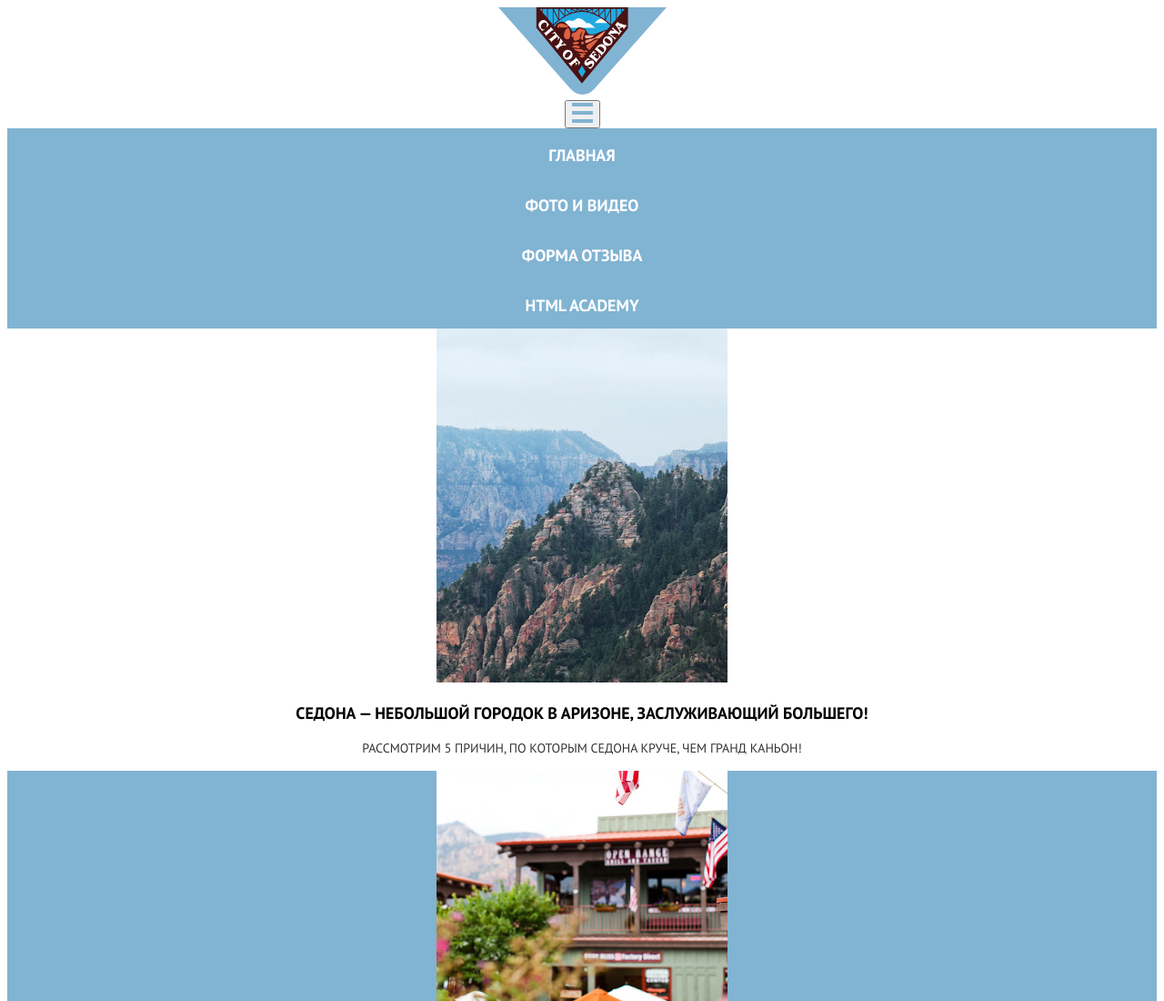
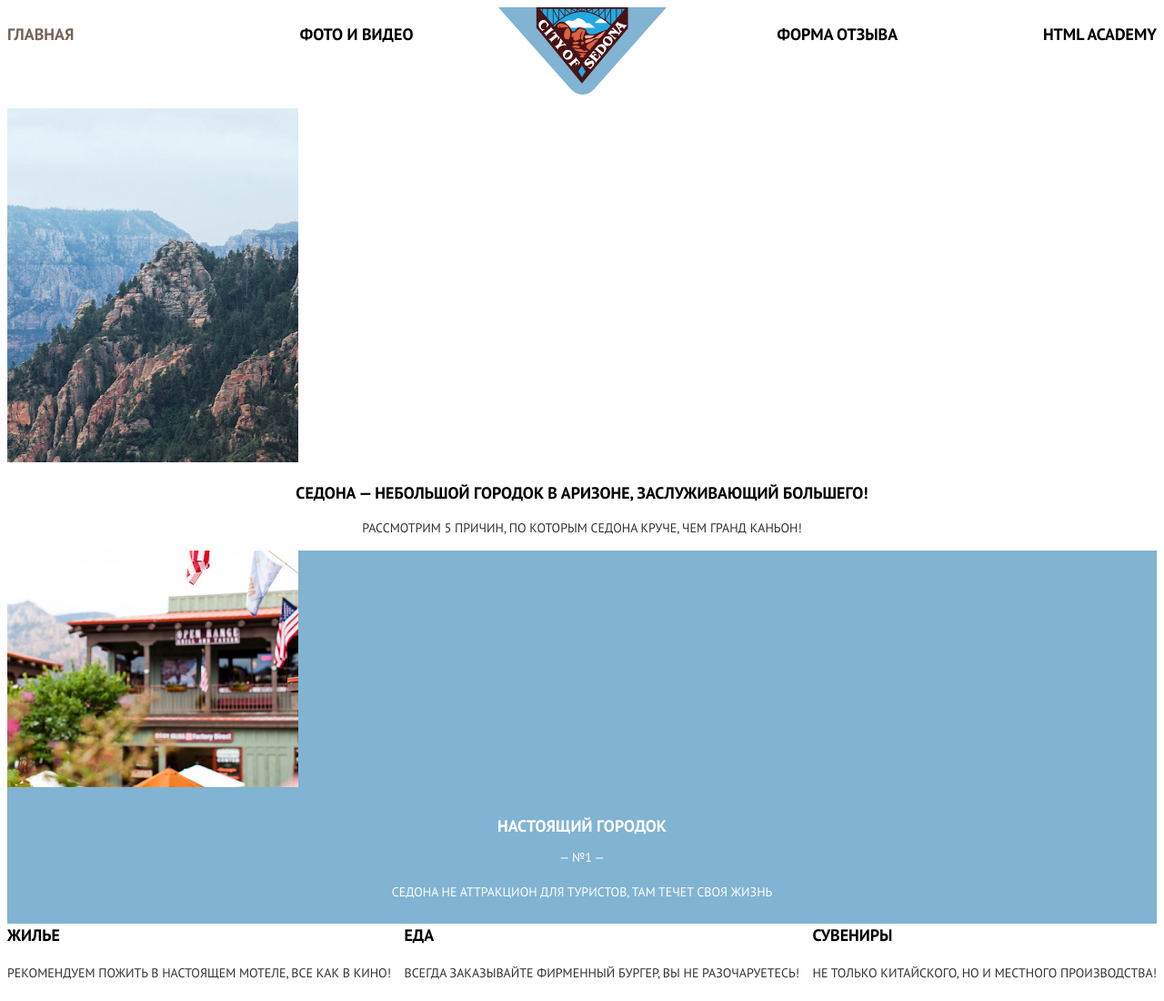
Before and after one commit to htmlacademy-adaptive/2129607-sedona-28, a plain HTML site: page source/index.html in a window 1280 px wide. Shown: the top 1100 px of the page at 91% size. Drawn offline with nearby package versions, Linux system fonts and the light colour scheme; files that its build step writes are made by us from their sources.

Commit message:
адаптивная верстка главной страницы

```diff
--- a/source/index.html
+++ b/source/index.html
@@ -22,9 +22,11 @@
             </svg>
         </button>
         <div class="main-nav__wrapper">
-          <ul class="main-nav__list nav-list">
-            <li class="nav-list__item nav-list__item--current">
-              <a class="nav-list__link">Главная</a>
+          <!-- main-nav__list--no-js - класс для меню при нерабочем JS
+          main-nav__list--close - закрытое меню -->
+          <ul class="main-nav__list main-nav__list--close nav-list">
+            <li class="nav-list__item">
+              <a class="nav-list__link nav-list__link--current">Главная</a>
             </li>
             <li class="nav-list__item">
               <a class="nav-list__link" href="catalog.html">Фото и видео</a>
--- a/source/sass/bloks/benefit.scss
+++ b/source/sass/bloks/benefit.scss
@@ -3,8 +3,17 @@
 
 .benefit {
   background-color: #ffffff;
+  display: flex;
+  flex-direction: column;
 
   @include mixins.list-reset;
+}
+
+@media (min-width: variables.$tablet-width) {
+  .benefit {
+    flex-direction: row;
+    justify-content: space-between;
+  }
 }
 
 .benefit__item {
--- a/source/sass/bloks/intro.scss
+++ b/source/sass/bloks/intro.scss
@@ -1,3 +1,8 @@
+
+.intro {
+  margin-top: 56px;
+}
+
 .intro__title {
   color: #000000;
 
--- a/source/sass/bloks/main-footer.scss
+++ b/source/sass/bloks/main-footer.scss
@@ -1,3 +1,18 @@
+@use "../variables.scss";
+
+.main-footer__wrapper {
+  display: flex;
+  flex-direction: column;
+  align-items: center;
+}
+
+@media (min-width: variables.$tablet-width) {
+  .main-footer__wrapper {
+    flex-direction: row;
+    justify-content: space-between;
+  }
+}
+
 .main-footer__hashtag {
   font-family: "PT Sans", sans-serif;
   font-weight: 700;
--- a/source/sass/bloks/main-header.scss
+++ b/source/sass/bloks/main-header.scss
@@ -1,3 +1,18 @@
+@use "../variables.scss";
+
 .main-header {
-  color: #000000;
+  display: flex;
+  flex-direction: column;
 }
+
+.main-header__logo {
+  height: 96px;
+  align-self: center;
+  position: absolute;
+}
+
+// @media (min-width: variables.$tablet-width) {
+//   .main-header__logo {
+
+//   }
+// }
--- /dev/null
+++ b/source/sass/bloks/main-nav.scss
@@ -0,0 +1,35 @@
+@use "../variables.scss";
+
+.main-nav__toggle {
+  position: fixed;
+  right: 10px;
+  border: none;
+}
+
+
+.main-nav__list {
+  display: flex;
+  flex-direction: column;
+  position: relative;
+
+  &--no-js {
+    margin-top: 96px;
+  }
+}
+
+@media (max-width: variables.$tablet-width) {
+  .main-nav__list--close{
+    display: none;
+  }
+}
+
+@media (min-width: variables.$tablet-width) {
+  .main-nav__toggle {
+    display: none;
+  }
+
+  .main-nav__list {
+    flex-direction: row;
+    justify-content: space-between;
+  }
+}
--- a/source/sass/bloks/nav-list.scss
+++ b/source/sass/bloks/nav-list.scss
@@ -2,8 +2,7 @@
 @use "../supportive/mixins.scss";
 
 .nav-list {
-  background-color: variables.$secondary-color;
-  color: variables.$common-color;
+
 
   @include mixins.list-reset;
 }
@@ -17,9 +16,35 @@
   text-transform: uppercase;
   padding-top: 17px;
   padding-bottom: 12px;
+  background-color: variables.$secondary-color;
+  color: variables.$common-color;
+}
+
+@media (min-width: variables.$tablet-width) {
+  .nav-list__item {
+    background-color: transparent;
+  }
+
+  .nav-list__item:nth-child(2) {
+    margin-left: 7%;
+  }
+
+  .nav-list__item:nth-child(3) {
+    margin-left: 19%;
+  }
 }
 
 .nav-list__link {
+  text-decoration: none;
   color: variables.$common-color;
-  text-decoration: none;
 }
+
+@media (min-width: variables.$tablet-width) {
+  .nav-list__link {
+    color: variables.$dark-text;
+  }
+
+  .nav-list__link--current {
+    color: #766357;
+  }
+}
--- a/source/sass/bloks/page.scss
+++ b/source/sass/bloks/page.scss
@@ -9,7 +9,7 @@
   font-weight: 400;
   font-size: 14px;
   line-height: 21px;
-  text-align: center;
+  //text-align: center;
   text-transform: uppercase;
   color: variables.$light-text;
   background-color: variables.$common-color;
--- a/source/sass/bloks/reasons.scss
+++ b/source/sass/bloks/reasons.scss
@@ -4,6 +4,15 @@
 .reasons__list {
   @include mixins.list-reset;
   background-color: #eeeeee;
+  display: flex;
+  flex-direction: column;
+  flex-wrap: wrap;
+}
+
+@media (min-width: variables.$tablet-width) {
+  .reasons__list {
+    flex-direction: row;
+  }
 }
 
 .reasons__item {
@@ -14,6 +23,19 @@
     color: variables.$common-color;
   }
 }
+
+@media (min-width: variables.$tablet-width) {
+
+  .reasons__item {
+    width: 33%;
+  }
+
+  .reasons__item--with-image {
+    min-width: 100%;
+    // min-width: variables.$tablet-width;
+  }
+}
+
 
 .reasons__title {
   margin-top: 24px;
--- a/source/sass/bloks/social.scss
+++ b/source/sass/bloks/social.scss
@@ -3,4 +3,10 @@
 
 .social {
   @include mixins.list-reset;
+
+  display: flex;
 }
+
+.social__item {
+  margin: 0 10px;
+}
--- a/source/sass/style.scss
+++ b/source/sass/style.scss
@@ -24,6 +24,7 @@
 @use "./bloks/feedback.scss";
 @use "./bloks/modal-container.scss";
 @use "./bloks/modal.scss";
+@use "./bloks/main-nav.scss";
 
 // body {
 //   background-color: #b77a2c;
--- a/source/sass/variables.scss
+++ b/source/sass/variables.scss
@@ -1,4 +1,9 @@
+//Цвета
 $common-color: #ffffff;
 $secondary-color: #81b3d2;
 $dark-text: #000000;
 $light-text: #333333;
+
+//Параметры окна
+$tablet-width: 768px;
+$desktop-width: 1200px; //1280?
```
Also changed, not shown: source/catalog.html (+2 -2 lines), source/form.html (+2 -2 lines).
